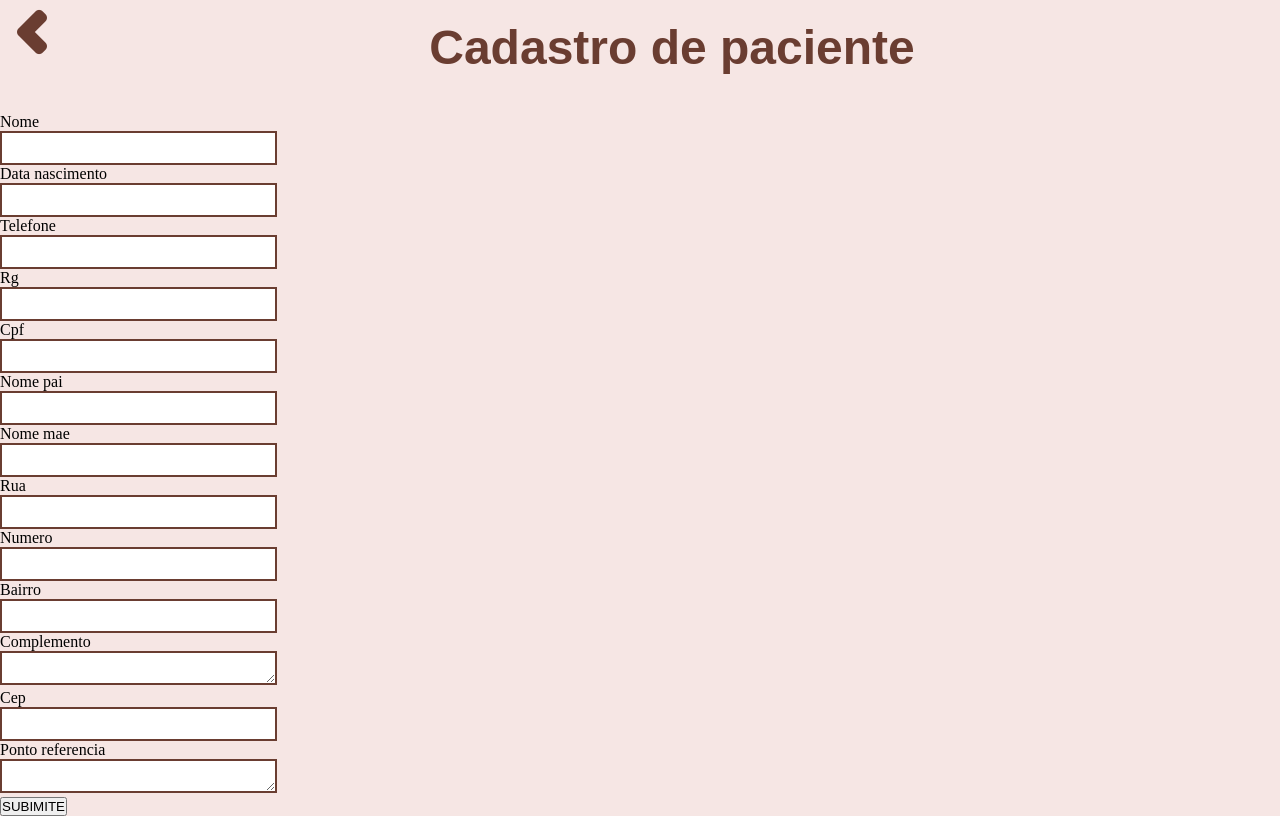
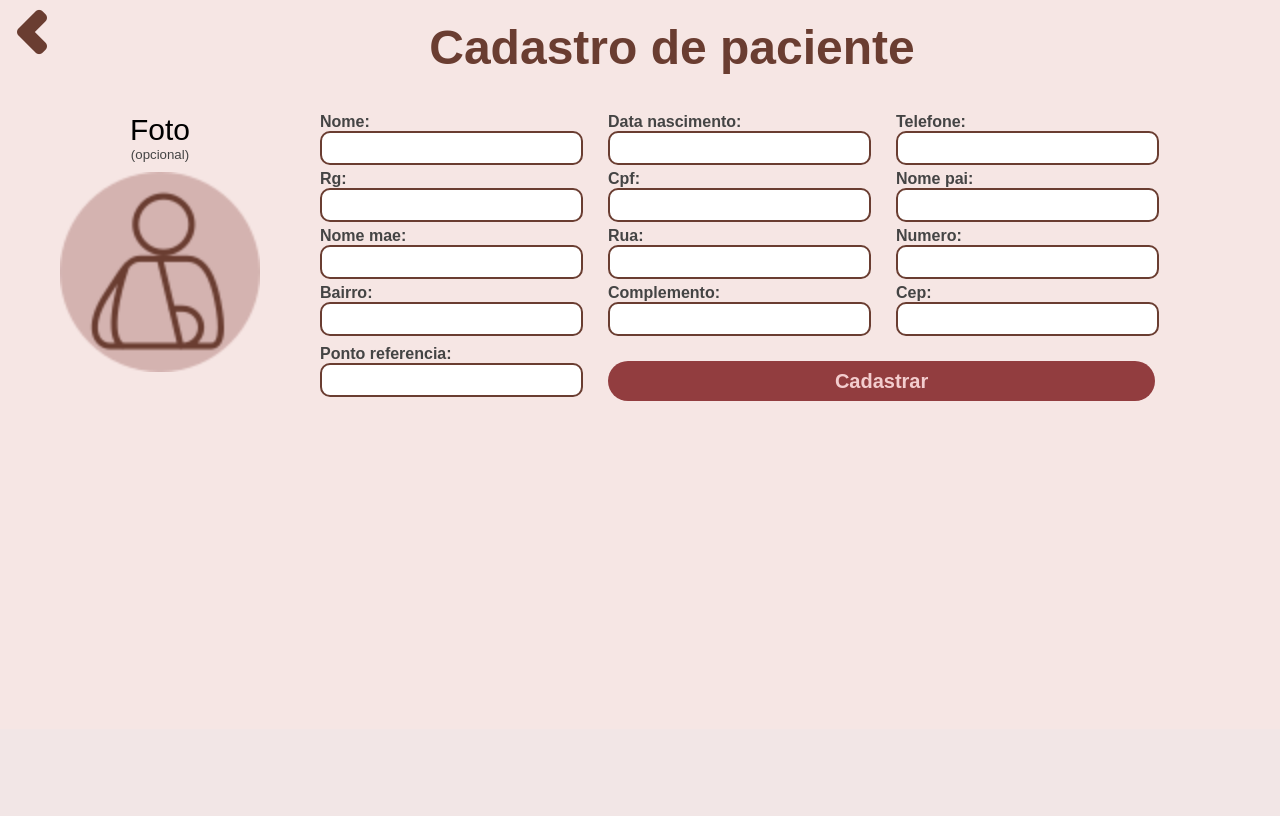
Before and after one commit to FabricioEllerSL/Clinica-Salutar, a Django app: page /pacientes/cadastro/ in a window 1280 px wide. Shown: the part 71-887 px from the top of the page. After the commit the page ends 472 px from the top, so only its background shows below. Run offline with Django 5.2, Linux system fonts and the light colour scheme; a user stored in the database is signed in.

Commit message:
refactor: css cadastro refeito

```diff
--- a/pacientes/templates/pacientes/cadastro.html
+++ b/pacientes/templates/pacientes/cadastro.html
@@ -9,18 +9,27 @@
 </div>
 
 <main>
-    <form method="post" >
-        {% csrf_token %}
+    <div class="cadastro-img-container">
+        <h3 class="foto-title">Foto</h3>
+        <h5 class="foto-title-grey">(opcional)</h5>
+        <img src="{% static 'home/imagens/paciente-icon.png' %}" height="200" alt="">
+    </div>
+    <div class="cadastro-container">
+        <form method="post" style="width: 100%; display: flex; flex-wrap: wrap;">
+            {% csrf_token %}
 
-        {% for field in form %}
-            <label class="cadastro-label" for="{{ field.id_for_label }}">{{ field.label }}</label><br>
-            {{ field }}<br>
-        {% endfor %}
+            {% for field in form %}
+            <div style="width: 30%; margin-bottom: 5px;">
+                <label class="cadastro-label" for="{{ field.id_for_label }}">{{ field.label }}:</label><br>
+                {{ field }}
+            </div>
+            {% endfor %}
 
-        <button type="submit">SUBIMITE</button>
+            <button type="submit" class="cadastrar-button">Cadastrar</button>
 
 
-    </form>
+        </form>
+    </div>
 
 </main>
 
--- a/static/pacientes/css/styles.css
+++ b/static/pacientes/css/styles.css
@@ -134,8 +134,8 @@
 
 .foto-title{
     font-family: sans-serif;
-    font-size: 20px;
-    font-weight: 600;
+    font-size: 30px;
+    font-weight: 500;
     text-align: center;
 }
 
@@ -144,11 +144,17 @@
     font-weight: 300;
     font-family: sans-serif;
     text-align: center;
+    margin-bottom: 10px;
 
 }
 
-.cadastro-infos-section{
-    width: 30%;
+.cadastro-img-container{
+    width: 25%;
+    text-align: center;
+}
+
+.cadastro-container{
+    width: 75%;
 }
 
 .cadastro-infos-container{
@@ -162,5 +168,33 @@
 .form-input{
     border: 2px solid #6a3d31;
     height: 30px;
-    width: 80%;
+    width: 90%;
+    resize: none;
+    border-radius: 10px;
 }
+
+.cadastrar-button{
+    background-color: #923d3f;
+    color: #f3cdce;
+    border: none;
+    border-radius: 50px;
+    width: 57%;
+    height: 40px;
+    margin-top: 1rem;
+    font-family: Arial, Helvetica, sans-serif;
+    font-size: 20px;
+    font-weight: bold;
+    transition: 0.3s ease;
+    cursor: pointer;
+}
+
+.cadastrar-button:hover{
+    transform: scale(1.01);
+    background-color: #b65254;
+}
+
+.cadastro-label{
+    font-family: Arial, Helvetica, sans-serif;
+    color: #444;
+    font-weight: 600;
+}
```
Also changed, not shown: db.sqlite3.
